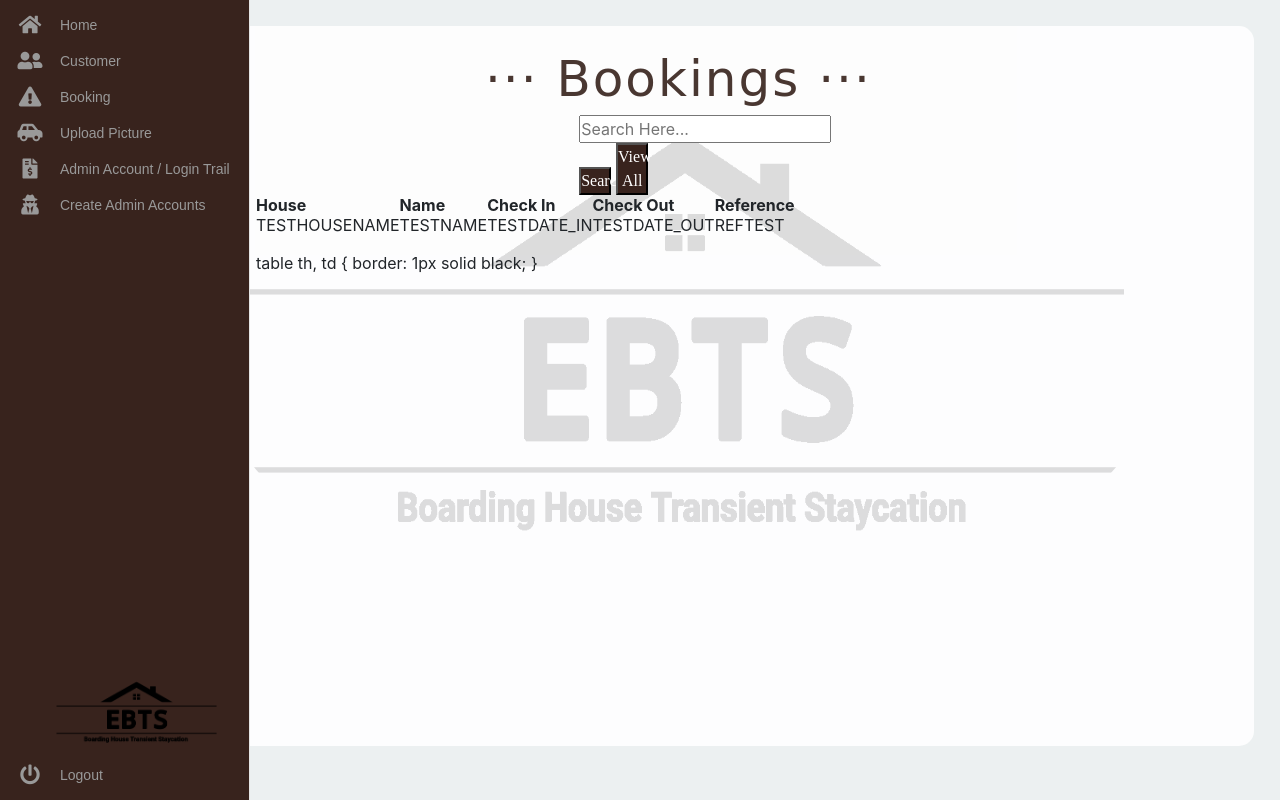
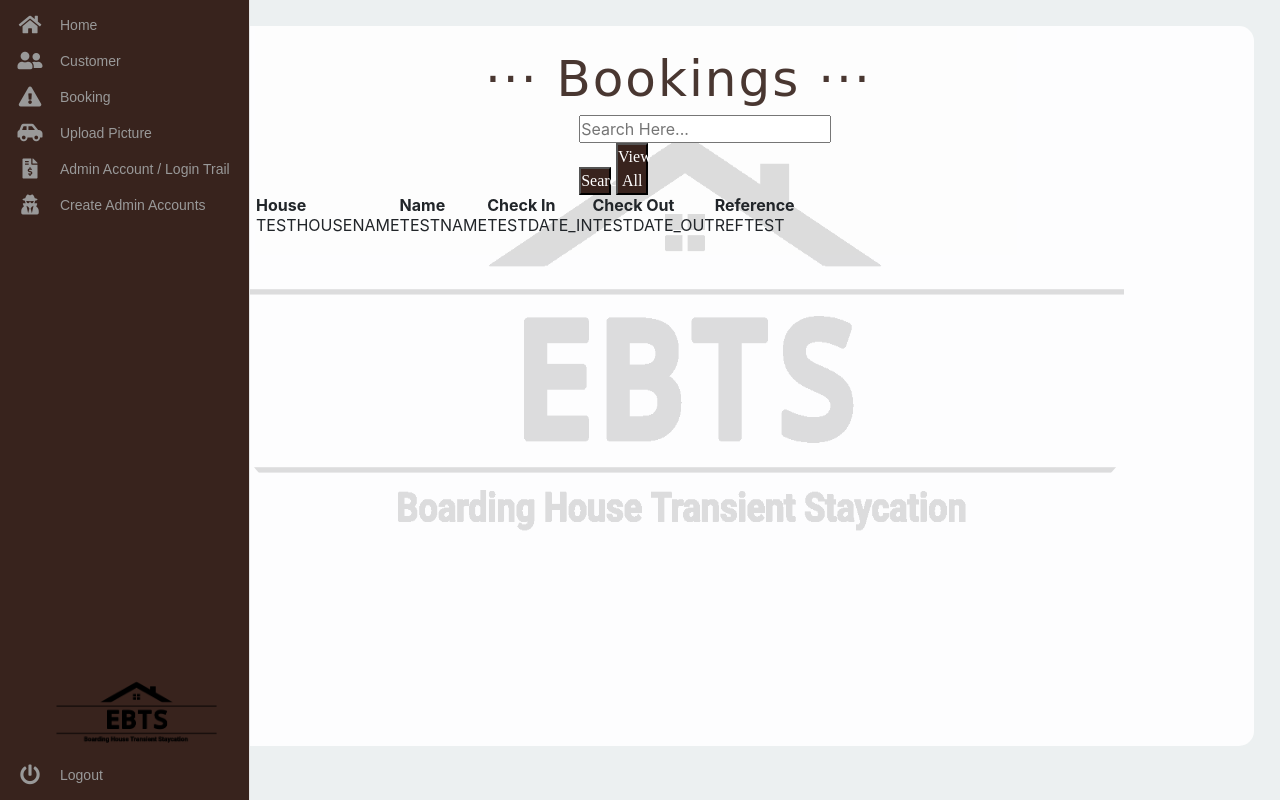
Before and after one commit to jericksignapan31/ebts, a PHP site: page /booking.php in a window 1280 px wide. Run offline with PHP 8.4, Linux system fonts and the light colour scheme; some libraries are stand-ins or nearby versions; some web fonts are replaced.

Commit message:
table edit

```diff
--- a/booking.php
+++ b/booking.php
@@ -375,6 +375,3 @@ include("config.php");
 </table>
 <div class="table" font-size: 500px>
 </div>
-table th, td {
-  border: 1px solid black;
-}
```
